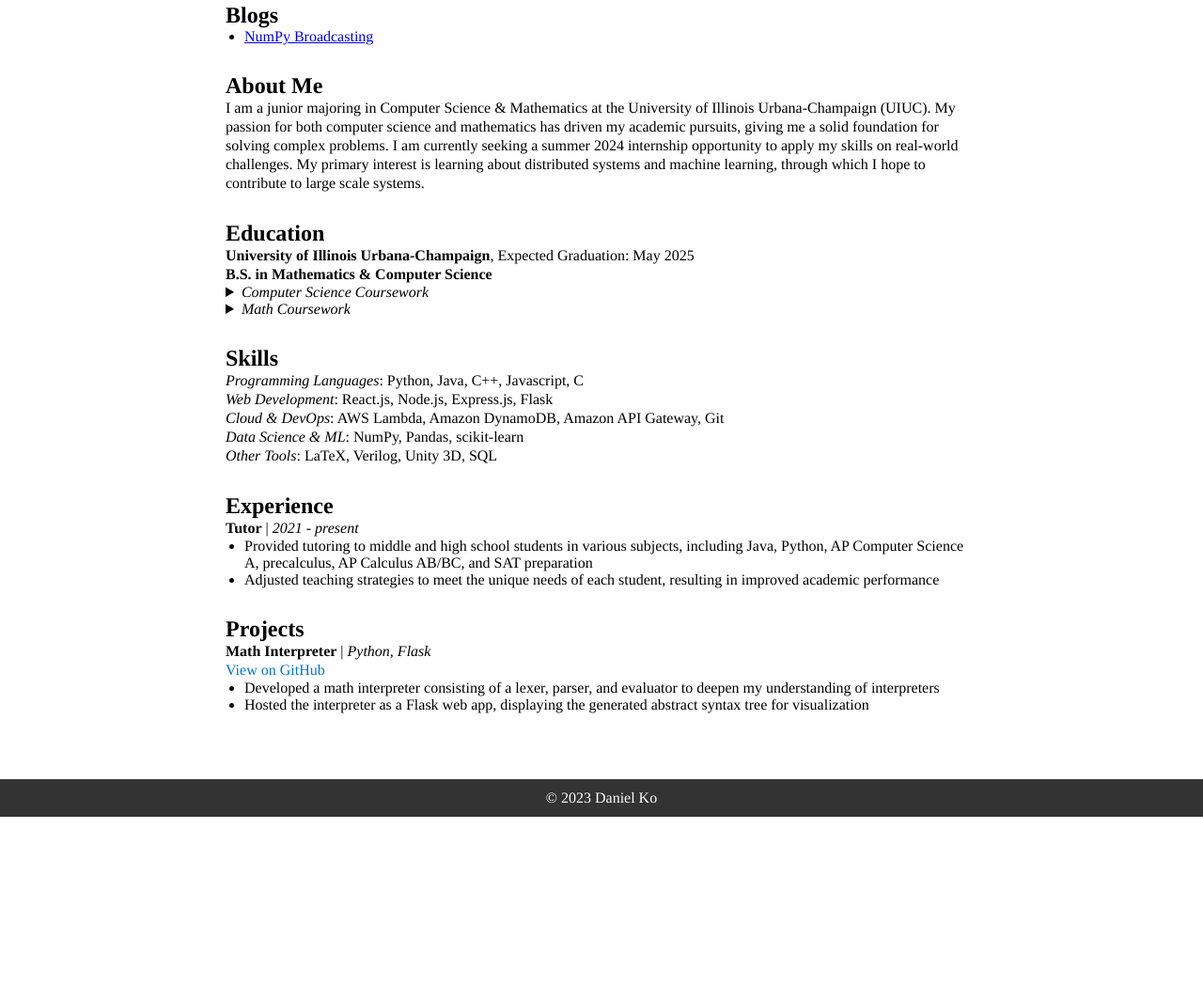
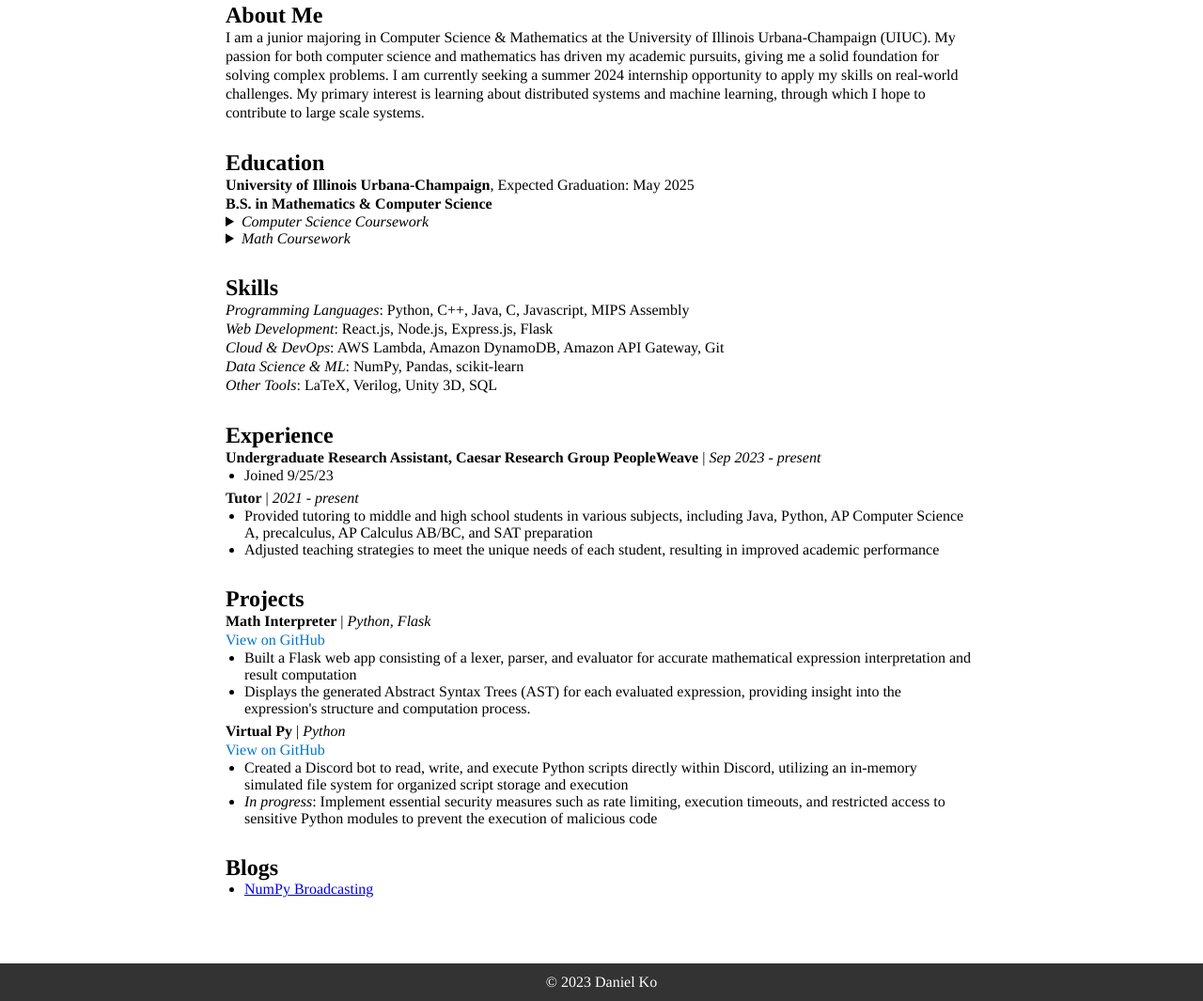
Before and after one commit to lawsus/lawsus.github.io, a plain HTML site: page index.html in a window 1280 px wide. Shown: the part 150-1215 px from the top of the page at 94% size. Before the commit the page ends 1019 px from the top, so only its background shows below. Drawn offline with Linux system fonts and the light colour scheme.

Commit message:
Update site

```diff
--- a/index.html
+++ b/index.html
@@ -17,12 +17,12 @@
 
     <nav>
         <ul class="center-nav">
-            <li><a href="#blogs">Blogs</a></li>
             <li><a href="#about">About Me</a></li>
             <li><a href="#education">Education</a></li>
             <li><a href="#skills">Skills</a></li>
             <li><a href="#experience">Experience</a></li>
             <li><a href="#projects">Projects</a></li>
+            <li><a href="#blogs">Blogs</a></li>
         </ul>
     </nav>
 
@@ -30,13 +30,6 @@
         <p>Links: [<a href="https://www.linkedin.com/in/daniel-ko-63727021a/">LinkedIn</a>] [<a
                 href="https://github.com/lawsus">GitHub</a>] [<a href="mailto:dk31@illinois.edu">Email</a>]</p>
         <hr />
-
-        <section id="blogs">
-            <h2>Blogs</h2>
-            <ul>
-                <li><a href="blogs/numpy-broadcasting.html">NumPy Broadcasting</a></li>
-            </ul>
-        </section>
 
         <section id="about">
             <h2>About Me</h2>
@@ -91,7 +84,7 @@
 
         <section id="skills">
             <h2>Skills</h2>
-            <p><i>Programming Languages</i>: Python, Java, C++, Javascript, C</p>
+            <p><i>Programming Languages</i>: Python, C++, Java, C, Javascript, MIPS Assembly</p>
             <p><i>Web Development</i>: React.js, Node.js, Express.js, Flask</p>
             <p><i>Cloud & DevOps</i>: AWS Lambda, Amazon DynamoDB, Amazon API Gateway, Git</p>
             <p><i>Data Science & ML</i>: NumPy, Pandas, scikit-learn</p>
@@ -100,28 +93,54 @@
 
         <section id="experience">
             <h2>Experience</h2>
+            <div class="experience-item">
+                <p><b>Undergraduate Research Assistant, Caesar Research Group PeopleWeave</b> | <i>Sep 2023 - present</i></p>
+                <ul>
+                    <li>Joined 9/25/23</li>
+                </ul>
+            </div>
+            <div class="experience-item">
                 <p><b>Tutor</b> | <i>2021 - present</i></p>
                 <ul>
-                <li>Provided tutoring to middle and high school students in various subjects, including Java, Python, AP
+                    <li>Provided tutoring to middle and high school students in various subjects, including Java,
+                        Python, AP
                         Computer Science A, precalculus, AP Calculus AB/BC, and SAT preparation</li>
                     <li>Adjusted teaching strategies to meet the unique needs of each student, resulting in improved
                         academic performance</li>
                 </ul>
+            </div>
         </section>
 
         <section id="projects">
             <h2>Projects</h2>
-            <!-- Compilers -->
             <div class="project-item">
                 <p><b>Math Interpreter</b> | <i>Python, Flask</i></p>
                 <p class="project-link"><a href="https://github.com/lawsus/math-interpreter">View on GitHub</a></p>
                 <ul>
-                    <li>Developed a math interpreter consisting of a lexer, parser, and evaluator to deepen my
-                        understanding of interpreters</li>
-                    <li>Hosted the interpreter as a Flask web app, displaying the generated abstract syntax tree for
-                        visualization</li>
+                    <li>Built a Flask web app consisting of a lexer, parser, and evaluator for accurate mathematical
+                        expression interpretation and result computation</li>
+                    <li>Displays the generated Abstract Syntax Trees (AST) for each evaluated expression, providing
+                        insight into the expression's structure and computation process.</li>
                 </ul>
             </div>
+            <div class="project-item">
+                <p><b>Virtual Py</b> | <i>Python</i></p>
+                <p class="project-link"><a href="https://github.com/lawsus/virtual-py">View on GitHub</a></p>
+                <ul>
+                    <li>Created a Discord bot to read, write, and execute Python scripts directly within Discord,
+                        utilizing an in-memory simulated file system for organized script storage and execution</li>
+                    <li><i>In progress</i>: Implement essential security measures such as rate limiting, execution
+                        timeouts, and restricted access to sensitive Python modules to prevent the execution of
+                        malicious code</li>
+                </ul>
+            </div>
+        </section>
+
+        <section id="blogs">
+            <h2>Blogs</h2>
+            <ul>
+                <li><a href="blogs/numpy-broadcasting.html">NumPy Broadcasting</a></li>
+            </ul>
         </section>
     </main>
 
--- a/styles.css
+++ b/styles.css
@@ -73,6 +73,10 @@ footer {
     padding: 10px 0;
 }
 
+.experience-item {
+    margin-bottom: 5px;
+}
+
 .project-link a {
     color: #0077cc;
     text-decoration: none;
@@ -81,3 +85,7 @@ footer {
 .project-link a:hover {
     text-decoration: underline;
 }
+
+.project-item {
+    margin-bottom: 5px;
+}
```
Lines whose indentation alone changed are shown as unchanged.
